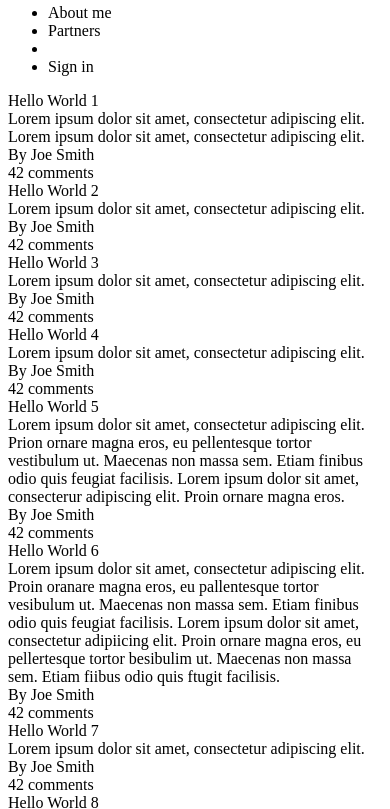
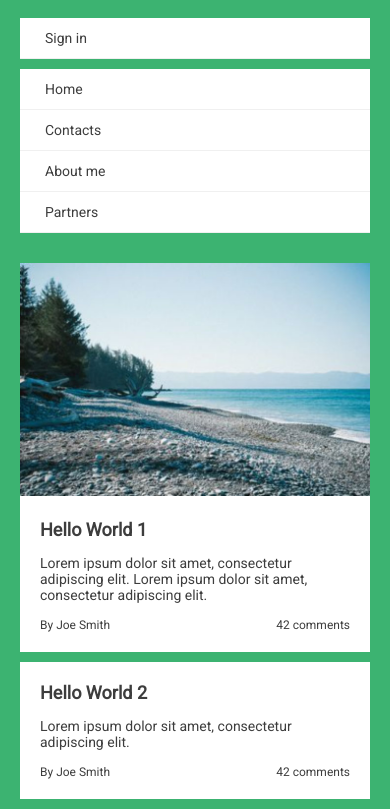
Before and after one commit to ewudes/dd-flexbox, a plain HTML site: page index.html in a window 390 px wide. Shown: the part 112-921 px from the top of the page. Drawn offline with Linux system fonts and the light colour scheme.

Commit message:
add mobile view style

```diff
--- a/index.html
+++ b/index.html
@@ -5,27 +5,30 @@
   <meta name="viewport" content="width=device-width, initial-scale=1.0">
   <meta http-equiv="X-UA-Compatible" content="ie=edge">
   <link rel="stylesheet" href="style.css">
-  <title>Document</title>
+  <link href="https://fonts.googleapis.com/css?family=Roboto&display=swap" rel="stylesheet">
+  <title>Flexbox</title>
 </head>
 <body>
   <div class="wrapper">
     <header class="header">
-      <h1 class="Title">Flexbox Layout</h1>
+      <h1 class="title">Flexbox Layout</h1>
     </header>
     <nav class="nav">
       <ul class="nav_wrap">
-        <li class="nav_item">Home</li>
-        <li class="nav_item">Contacts</li>
-        <li class="nav_item">About me</li>
-        <li class="nav_item">Partners</li>
-        <li class="nav_item"></li>
-        <li class="nav_item">Sign in</li>
+        <li class="nav_item nav_item--home">Home</li>
+        <li class="nav_item nav_item--contacts">Contacts</li>
+        <li class="nav_item nav_item--aboutme">About me</li>
+        <li class="nav_item nav_item--partners">Partners</li>
+        <li class="nav_item nav_item--decor"></li>
+        <li class="nav_item nav_item--signin">Sign in</li>
       </ul>
     </nav>
     <main class="maincontent">
       <div class="maincontent_group1">
         <div class="contentBox contentBox--post1">
-            <div class="contentBox_image"></div>
+            <div class="contentBox_image">
+              <img src="img/post1.jpg" alt="nature pic" class="contentBox_pic contentBox_pic--post1">
+            </div>
             <div class="contentBox_descr">
               <div class="contentBox_descrTitle">Hello World 1</div>
               <div class="contentBox_descrText">Lorem ipsum dolor sit amet, consectetur adipiscing elit. Lorem ipsum dolor sit amet, consectetur adipiscing elit.</div>
@@ -70,7 +73,9 @@
       </div>
       <div class="maincontent_group3">
         <div class="contentBox contentBox--post5">
-            <div class="contentBox_image"></div>
+            <div class="contentBox_image">
+              <img src="img/post5.jpg" alt="nature pic" class="contentBox_pic contentBox_pic--post5">
+            </div>
             <div class="contentBox_descr">
               <div class="contentBox_descrTitle">Hello World 5</div>
               <div class="contentBox_descrText">Lorem ipsum dolor sit amet, consectetur adipiscing elit. Prion ornare magna eros, eu pellentesque tortor vestibulum ut. Maecenas non massa sem. Etiam finibus odio quis feugiat facilisis. Lorem ipsum dolor sit amet, consecterur adipiscing elit. Proin ornare magna eros.</div>
@@ -83,7 +88,9 @@
       </div>
       <div class="maincontent_group4">
         <div class="contentBox contentBox--post6">
-            <div class="contentBox_image"></div>
+            <div class="contentBox_image">
+              <img src="img/post6.jpg" alt="nature pic" class="contentBox_pic contentBox_pic--post6">
+            </div>
             <div class="contentBox_descr">
               <div class="contentBox_descrTitle">Hello World 6</div>
               <div class="contentBox_descrText">Lorem ipsum dolor sit amet, consectetur adipiscing elit. Proin oranare magna eros, eu pallentesque tortor vesibulum ut. Maecenas non massa sem. Etiam finibus odio quis feugiat facilisis. Lorem ipsum dolor sit amet, consectetur adipiicing elit. Proin ornare magna eros, eu pellertesque tortor besibulim ut. Maecenas non massa sem. Etiam fiibus odio quis ftugit facilisis.</div>
@@ -94,7 +101,9 @@
             </div>
           </div>
           <div class="contentBox contentBox--post7">
-            <div class="contentBox_image"></div>
+            <div class="contentBox_image">
+              <img src="img/post7.jpg" alt="nature pic" class="contentBox_pic contentBox_pic--post7">
+            </div>
             <div class="contentBox_descr">
               <div class="contentBox_descrTitle">Hello World 7</div>
               <div class="contentBox_descrText">Lorem ipsum dolor sit amet, consectetur adipiscing elit.</div>
--- a/scss/main.scss
+++ b/scss/main.scss
@@ -0,0 +1,31 @@
+html, body, ul, li, h1{
+  margin: 0;
+  padding: 0;
+}
+
+ul, li{
+  list-style-type: none;
+}
+
+body{
+  background-color: #3cb371;
+  font-family: 'Roboto', sans-serif;
+}
+
+.wrapper{
+  color: #3d3d3d;
+}
+
+.title{
+  color: #fff;
+  text-align: center;
+}
+
+.maincontent{
+  display: flex;
+  flex-direction: column;
+}
+
+.contentBox{
+  background-color: #fff;
+}
--- a/scss/mobile.scss
+++ b/scss/mobile.scss
@@ -0,0 +1,86 @@
+.title{
+  font-size: 26px;
+  margin: 50px auto;
+}
+
+.wrapper{
+  max-width: 800px;
+  margin: 0 20px;
+  font-size: 14px;
+}
+
+.nav{
+  &_wrap{
+    display: flex;
+    flex-direction: column;
+    margin-bottom: 30px;
+  }
+  &_item{
+    background-color: #fff;
+    height: 40px;
+    border-bottom: 1px solid #f0f0f0;
+    padding-left: 25px;
+    line-height: 40px;
+    &--home{
+      order: 2;
+    }
+    &--contacts{
+      order: 3;
+    }
+    &--aboutme{
+      order: 4;
+    }
+    &--partners{
+      order: 5;
+    }
+    &--decor{
+      display: none;
+    }
+    &--signin{
+      order: 1;
+      margin-bottom: 10px;
+    }
+  }
+}
+
+.contentBox{
+  margin-bottom: 10px;
+  &_pic{
+    width: 100%;
+    &--post1{
+      max-height: 470px;
+    }
+    &--post5{
+      max-height: 530px;
+    }
+    &--post6,
+    &--post7{
+      max-height: 400px;
+    }
+  }
+  &--post1{
+    max-height: 610px;
+  }
+  &--post2,
+  &--post3,
+  &--post4,
+  &--post8,
+  &--post9{
+    min-height: 115px;
+  }
+  &_descr{
+    padding: 20px;
+  }
+  &_descrTitle{
+    font-size: 18px;
+    font-weight: bold;
+  }
+  &_descrText{
+    margin: 15px 0;
+  }
+  &_descrMeta{
+    display: flex;
+    justify-content: space-between;
+    font-size: 12px;
+  }
+}
```
Also changed, not shown: img/post1.jpg (added), img/post5.jpg (added), img/post6.jpg (added), img/post7.jpg (added), style.css, 1 other file.
